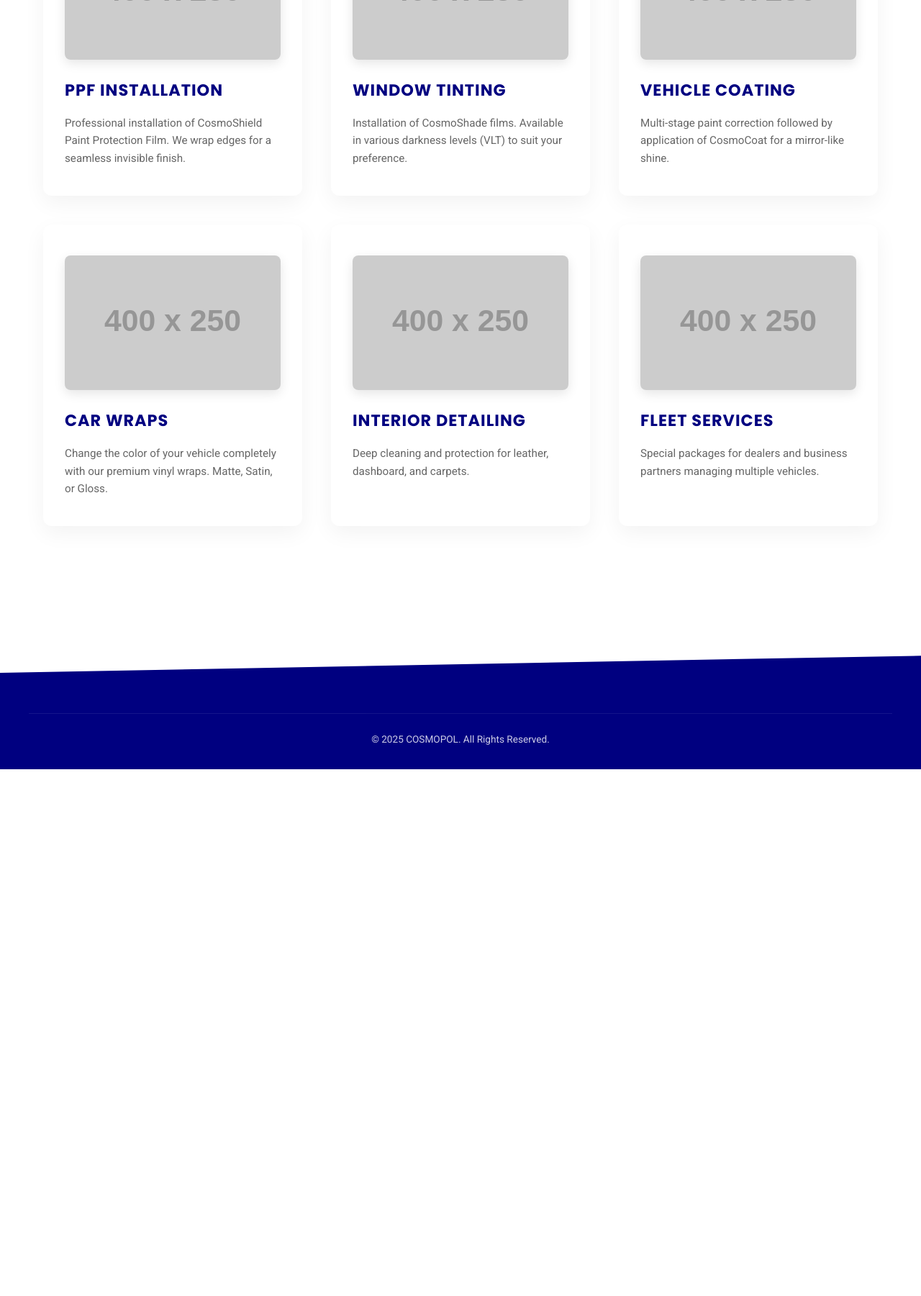
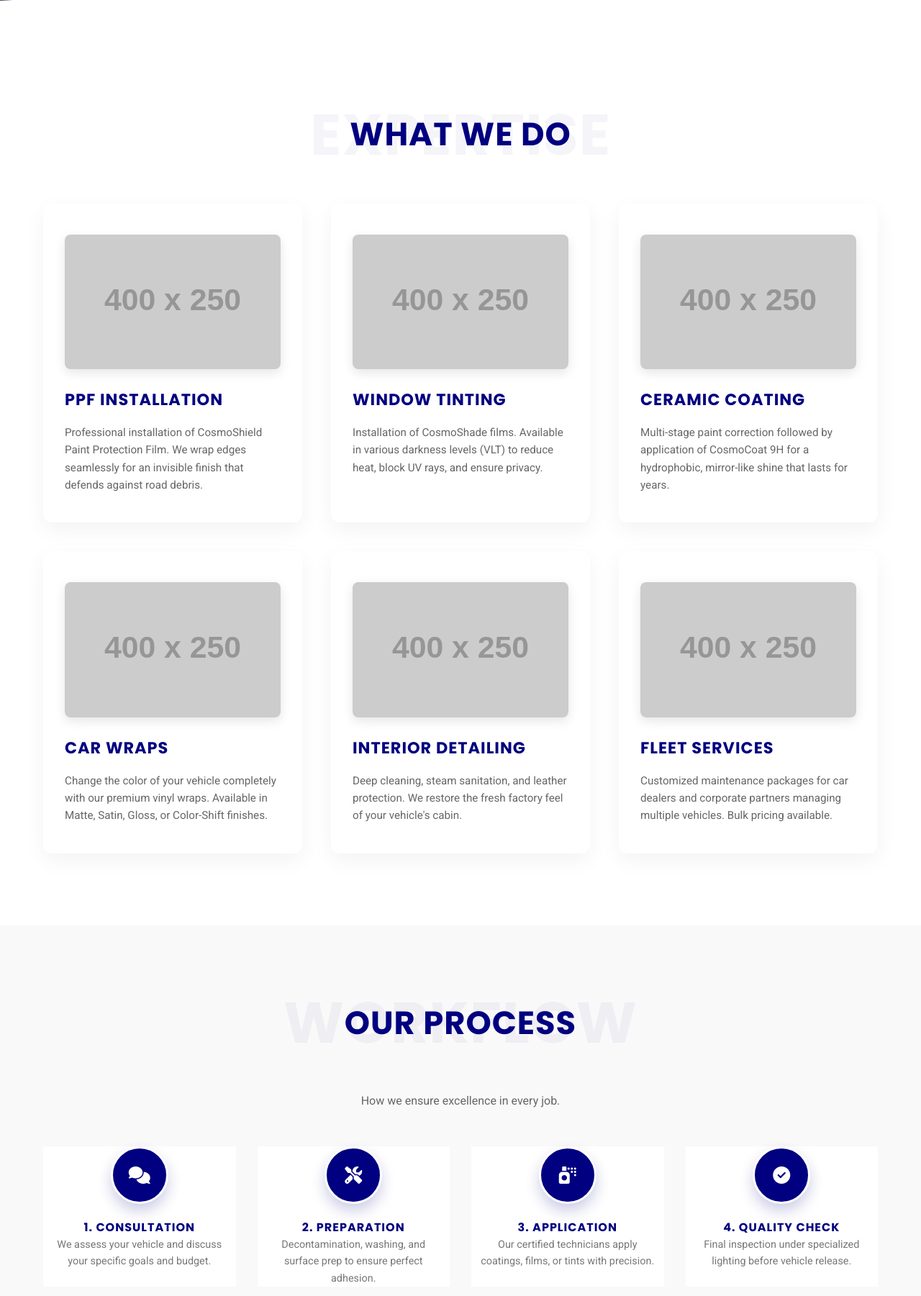
Before and after one commit to Sharmaine2005/COSMOPOL, a PHP site: page /services.html in a window 1280 px wide. Shown: the part 479-2280 px from the top of the page at 72% size. Before the commit the page ends 1548 px from the top, so only its background shows below. Run offline with PHP 8.4, Linux system fonts and the light colour scheme; grey boxes labelled with a size stand in for pictures from a placeholder-image service; some libraries are stand-ins or nearby versions.

Commit message:
3rd Commit

```diff
--- a/about.html
+++ b/about.html
@@ -30,7 +30,7 @@
             <h1 class="section-title" data-title="ABOUT">About COSMOPOL</h1>
             <div class="grid-3">
                 <div style="grid-column: 1 / -1;">
-                    <h3 class="text-highlight">Our Story</h3>
+                    <center><h3 class="text-highlight">Our Story</h3></center>
                     <p>Founded in 2015, COSMOPOL is a Filipino-owned company offering premium automotive solutions through its division, Cosmo Automotive. We focus on innovation, quality, and customer satisfaction. We aim to elevate the local automotive industry by introducing world-class standards.</p>
                 </div>
             </div>
@@ -56,6 +56,7 @@
 
             <div style="margin-top: 80px;">
                 <h2 class="text-center" style="margin-bottom: 30px;">Company Timeline</h2>
+                <center>
                 <div class="timeline-item">
                     <h4 class="text-highlight">2015</h4>
                     <p>COSMOPOL Founded.</p>
@@ -72,6 +73,7 @@
                     <h4 class="text-highlight">2025</h4>
                     <p>Digital Transformation & Global Expansion.</p>
                 </div>
+                </center>
             </div>
         </div>
     </section>
--- a/services.html
+++ b/services.html
@@ -4,59 +4,221 @@
     <meta charset="UTF-8">
     <meta name="viewport" content="width=device-width, initial-scale=1.0">
     <title>Services | COSMOPOL</title>
-    <link href="https://fonts.googleapis.com/css2?family=Poppins:wght@600;700&family=Roboto:wght@300;400;500&display=swap" rel="stylesheet">
+    <link href="https://fonts.googleapis.com/css2?family=Poppins:wght@600;700;800&family=Roboto:wght@300;400;500&display=swap" rel="stylesheet">
     <link rel="stylesheet" href="style.css">
+    <script src="https://kit.fontawesome.com/a076d05399.js" crossorigin="anonymous"></script>
+
+    <style>
+        /* Parallax Page Header */
+        .page-header {
+            height: 60vh;
+            background: linear-gradient(rgba(0,0,50,0.7), rgba(0,0,50,0.7)), url('https://placehold.co/1920x600/000040/FFF?text=Our+Services');
+            background-size: cover;
+            background-position: center;
+            background-attachment: fixed; /* Parallax effect */
+            display: flex;
+            align-items: center;
+            justify-content: center;
+            text-align: center;
+            color: #fff;
+            margin-bottom: 50px;
+            clip-path: polygon(0 0, 100% 0, 100% 85%, 0 100%); /* Slanted Bottom */
+        }
+
+        .page-header h1 {
+            font-size: 4rem;
+            color: #fff;
+            text-shadow: 0 5px 15px rgba(0,0,0,0.3);
+            margin-bottom: 10px;
+        }
+
+        /* Process/Workflow Section */
+        .process-steps {
+            display: flex;
+            justify-content: space-between;
+            flex-wrap: wrap;
+            gap: 30px;
+            margin-top: 50px;
+            position: relative;
+        }
+
+        /* The connecting line */
+        .process-steps::before {
+            content: '';
+            position: absolute;
+            top: 40px;
+            left: 50px;
+            right: 50px;
+            height: 2px;
+            background: #e0e0e0;
+            z-index: -1;
+        }
+
+        .step-item {
+            flex: 1;
+            min-width: 200px;
+            text-align: center;
+            background: #fff; /* Masks the line behind text */
+            padding: 0 10px;
+        }
+
+        .step-icon {
+            width: 80px;
+            height: 80px;
+            background: var(--highlight);
+            color: #fff;
+            border-radius: 50%;
+            display: flex;
+            align-items: center;
+            justify-content: center;
+            margin: 0 auto 20px;
+            font-size: 1.5rem;
+            box-shadow: 0 10px 20px rgba(0,0,128,0.2);
+            transition: all 0.3s ease;
+            border: 3px solid #fff;
+        }
+
+        .step-item:hover .step-icon {
+            transform: scale(1.1) rotate(10deg);
+            background: var(--accent);
+        }
+
+        @media (max-width: 768px) {
+            .process-steps::before { display: none; } /* Hide line on mobile */
+            .page-header { clip-path: none; height: 50vh; }
+            .page-header h1 { font-size: 2.5rem; }
+        }
+    </style>
 </head>
 <body>
+
     <header>
         <div class="container nav-container">
             <div class="logo">COSMO<span>POL</span></div>
             <div class="menu-toggle">☰</div>
-            <nav><ul class="nav-links"><li><a href="index.html">Home</a></li><li><a href="about.html">About Us</a></li><li><a href="products.html">Product Lines</a></li><li><a href="services.html" class="active">Services</a></li><li><a href="gallery.html">Gallery</a></li><li><a href="contact.html">Contact Us</a></li></ul></nav>
+            <nav>
+                <ul class="nav-links">
+                    <li><a href="index.html">Home</a></li>
+                    <li><a href="about.html">About Us</a></li>
+                    <li><a href="products.html">Product Lines</a></li>
+                    <li><a href="services.html" class="active">Services</a></li>
+                    <li><a href="gallery.html">Gallery</a></li>
+                    <li><a href="contact.html">Contact Us</a></li>
+                </ul>
+            </nav>
         </div>
     </header>
 
-    <div style="height: 100px;"></div>
+    <section class="page-header">
+        <div class="container">
+            <h1>World Class Services</h1>
+            <p style="font-size: 1.2rem; letter-spacing: 2px; color: #ddd;">Restoring Perfection, One Detail at a Time.</p>
+        </div>
+    </section>
 
     <section class="section-padding">
         <div class="container">
-            <h1 class="section-title" data-title="ABOUT">About COSMOPOL</h1>
+            <h2 class="section-title" data-title="EXPERTISE">What We Do</h2>
             <div class="grid-3">
                 <div class="card">
-                    <img src="https://placehold.co/400x250/111/FFF?text=PPF+Install" alt="PPF">
+                    <img src="https://placehold.co/400x250/000080/FFF?text=PPF+Install" alt="PPF">
                     <h3>PPF Installation</h3>
-                    <p>Professional installation of CosmoShield Paint Protection Film. We wrap edges for a seamless invisible finish.</p>
+                    <p>Professional installation of CosmoShield Paint Protection Film. We wrap edges seamlessly for an invisible finish that defends against road debris.</p>
                 </div>
                 <div class="card">
-                    <img src="https://placehold.co/400x250/111/FFF?text=Window+Tint" alt="Tint">
+                    <img src="https://placehold.co/400x250/000080/FFF?text=Window+Tint" alt="Tint">
                     <h3>Window Tinting</h3>
-                    <p>Installation of CosmoShade films. Available in various darkness levels (VLT) to suit your preference.</p>
+                    <p>Installation of CosmoShade films. Available in various darkness levels (VLT) to reduce heat, block UV rays, and ensure privacy.</p>
                 </div>
                 <div class="card">
-                    <img src="https://placehold.co/400x250/111/FFF?text=Ceramic+Coating" alt="Coating">
-                    <h3>Vehicle Coating</h3>
-                    <p>Multi-stage paint correction followed by application of CosmoCoat for a mirror-like shine.</p>
+                    <img src="https://placehold.co/400x250/000080/FFF?text=Ceramic+Coating" alt="Coating">
+                    <h3>Ceramic Coating</h3>
+                    <p>Multi-stage paint correction followed by application of CosmoCoat 9H for a hydrophobic, mirror-like shine that lasts for years.</p>
                 </div>
                 <div class="card">
-                    <img src="https://placehold.co/400x250/111/FFF?text=Car+Wraps" alt="Wraps">
+                    <img src="https://placehold.co/400x250/000080/FFF?text=Car+Wraps" alt="Wraps">
                     <h3>Car Wraps</h3>
-                    <p>Change the color of your vehicle completely with our premium vinyl wraps. Matte, Satin, or Gloss.</p>
+                    <p>Change the color of your vehicle completely with our premium vinyl wraps. Available in Matte, Satin, Gloss, or Color-Shift finishes.</p>
                 </div>
                 <div class="card">
-                    <img src="https://placehold.co/400x250/111/FFF?text=Interior" alt="Interior">
+                    <img src="https://placehold.co/400x250/000080/FFF?text=Interior" alt="Interior">
                     <h3>Interior Detailing</h3>
-                    <p>Deep cleaning and protection for leather, dashboard, and carpets.</p>
+                    <p>Deep cleaning, steam sanitation, and leather protection. We restore the fresh factory feel of your vehicle's cabin.</p>
                 </div>
                 <div class="card">
-                    <img src="https://placehold.co/400x250/111/FFF?text=Fleet" alt="Fleet">
+                    <img src="https://placehold.co/400x250/000080/FFF?text=Fleet" alt="Fleet">
                     <h3>Fleet Services</h3>
-                    <p>Special packages for dealers and business partners managing multiple vehicles.</p>
+                    <p>Customized maintenance packages for car dealers and corporate partners managing multiple vehicles. Bulk pricing available.</p>
                 </div>
             </div>
         </div>
     </section>
 
-    <footer><div class="container footer-bottom text-center"><p>&copy; 2025 COSMOPOL. All Rights Reserved.</p></div></footer>
+    <section class="section-padding" style="background-color: #f9f9f9;">
+        <div class="container text-center">
+            <h2 class="section-title" data-title="WORKFLOW">Our Process</h2>
+            <p style="margin-bottom: 20px; color: #666;">How we ensure excellence in every job.</p>
+
+            <div class="process-steps">
+                <div class="step-item">
+                    <div class="step-icon"><i class="fas fa-comments"></i></div>
+                    <h4>1. Consultation</h4>
+                    <p style="font-size: 0.9rem; color: #777;">We assess your vehicle and discuss your specific goals and budget.</p>
+                </div>
+                <div class="step-item">
+                    <div class="step-icon"><i class="fas fa-tools"></i></div>
+                    <h4>2. Preparation</h4>
+                    <p style="font-size: 0.9rem; color: #777;">Decontamination, washing, and surface prep to ensure perfect adhesion.</p>
+                </div>
+                <div class="step-item">
+                    <div class="step-icon"><i class="fas fa-spray-can"></i></div>
+                    <h4>3. Application</h4>
+                    <p style="font-size: 0.9rem; color: #777;">Our certified technicians apply coatings, films, or tints with precision.</p>
+                </div>
+                <div class="step-item">
+                    <div class="step-icon"><i class="fas fa-check-circle"></i></div>
+                    <h4>4. Quality Check</h4>
+                    <p style="font-size: 0.9rem; color: #777;">Final inspection under specialized lighting before vehicle release.</p>
+                </div>
+            </div>
+        </div>
+    </section>
+
+    <section class="section-padding text-center">
+        <div class="container">
+            <h2 style="color: var(--highlight); margin-bottom: 20px;">Ready to Transform Your Vehicle?</h2>
+            <a href="contact.html" class="btn btn-primary">Book an Appointment</a>
+        </div>
+    </section>
+
+    <footer>
+        <div class="container">
+            <div class="footer-grid">
+                <div class="footer-col">
+                    <div class="logo">COSMO<span>POL</span></div>
+                    <p style="margin-top: 15px;">Superior in Every Way.</p>
+                </div>
+                <div class="footer-col">
+                    <h4>Location</h4>
+                    <p>123 Auto Avenue,<br>Metro Manila, Philippines</p>
+                </div>
+                <div class="footer-col">
+                    <h4>Contact</h4>
+                    <p>+63 917 123 4567</p>
+                    <p>info@cosmopol.ph</p>
+                </div>
+                <div class="footer-col">
+                    <h4>Hours</h4>
+                    <p>Mon - Sat: 9:00 AM - 6:00 PM</p>
+                    <p>Sun: Closed</p>
+                </div>
+            </div>
+            <div class="footer-bottom text-center">
+                <p>&copy; 2015-2025 COSMOPOL. All Rights Reserved.</p>
+            </div>
+        </div>
+    </footer>
+
     <script src="script.js"></script>
 </body>
 </html>
--- a/style.css
+++ b/style.css
@@ -260,6 +260,8 @@ header {
     text-align: center;
     color: #fff;
     pointer-events: none; /* Allows mouse interaction with slider background behind text */
+
+    padding-top: 120px;
 }
 
 .hero-content-overlay h1 {
@@ -278,9 +280,13 @@ header {
 }
 
 /* Re-enable pointer events for the button */
+/* Find this existing rule in style.css and update it */
 .hero-content-overlay .btn {
     pointer-events: auto;
     color: #fff;
+
+    /* ADD THIS LINE to move the button down */
+    margin-top: 80px; /* You can increase this number (e.g., 80px) to move it lower */
 }
 .hero-content-overlay .btn:hover { color: #fff; }
 
@@ -481,6 +487,11 @@ footer {
     margin-bottom: 40px;
 }
 
+/* Fix for invisible logo in footer */
+footer .logo {
+    color: #ffffff; /* Sets 'COSMO' to white */
+}
+
 .footer-col h4 { color: #fff; margin-bottom: 25px; font-size: 1.2rem; }
 .footer-col ul li { margin-bottom: 12px; color: #ccc; }
 .footer-col p { color: #ccc; }
@@ -508,3 +519,63 @@ footer {
     .hero { clip-path: none; } /* Remove slant on mobile for better space usage */
     footer { clip-path: none; padding-top: 50px; }
 }
+/* --- PROCESS / WORKFLOW STYLES --- */
+.process-steps {
+    display: flex;
+    justify-content: space-between;
+    flex-wrap: wrap;
+    gap: 30px;
+    margin-top: 80px;
+    margin-bottom: 50px;
+    position: relative;
+}
+
+/* The connecting grey line */
+.process-steps::before {
+    content: '';
+    position: absolute;
+    top: 40px;
+    left: 50px;
+    right: 50px;
+    height: 2px;
+    background: #e0e0e0;
+    z-index: 0;
+}
+
+.step-item {
+    flex: 1;
+    min-width: 200px;
+    text-align: center;
+    position: relative;
+    z-index: 1;
+    /* Use var(--bg-color) if defined, otherwise white to mask the line */
+    background: #fff;
+    padding: 0 10px;
+}
+
+.step-icon {
+    width: 80px;
+    height: 80px;
+    background: var(--highlight);
+    color: #fff;
+    border-radius: 50%;
+    display: flex;
+    align-items: center;
+    justify-content: center;
+    margin: 0 auto 20px;
+    font-size: 1.5rem;
+    box-shadow: 0 10px 20px rgba(0,0,128,0.2);
+    transition: all 0.4s cubic-bezier(0.25, 0.8, 0.25, 1);
+    border: 5px solid #fff; /* Thick border to hide the line behind it */
+}
+
+.step-item:hover .step-icon {
+    transform: scale(1.1) rotate(10deg);
+    background: var(--accent); /* Turns red on hover */
+    box-shadow: 0 0 20px var(--accent);
+}
+
+@media (max-width: 768px) {
+    .process-steps::before { display: none; } /* Hide line on mobile */
+    .process-steps { gap: 40px; }
+}
```
Also changed, not shown: contact.html (+13 -6 lines), index.html (+27 -6 lines), script.js (+24 -15 lines), 5 other files.
